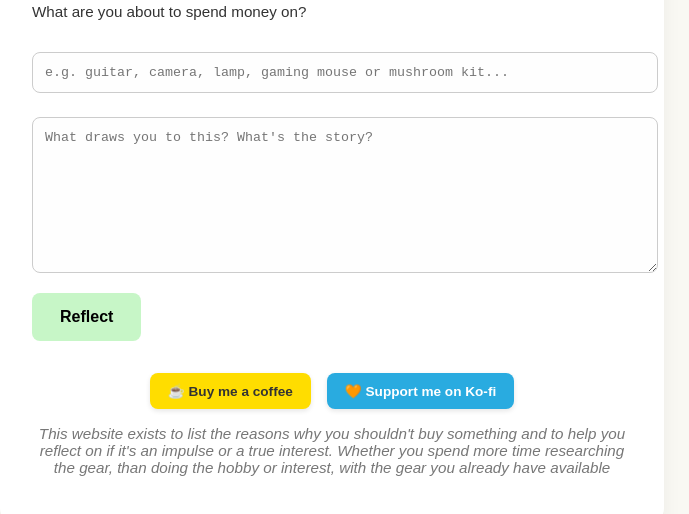
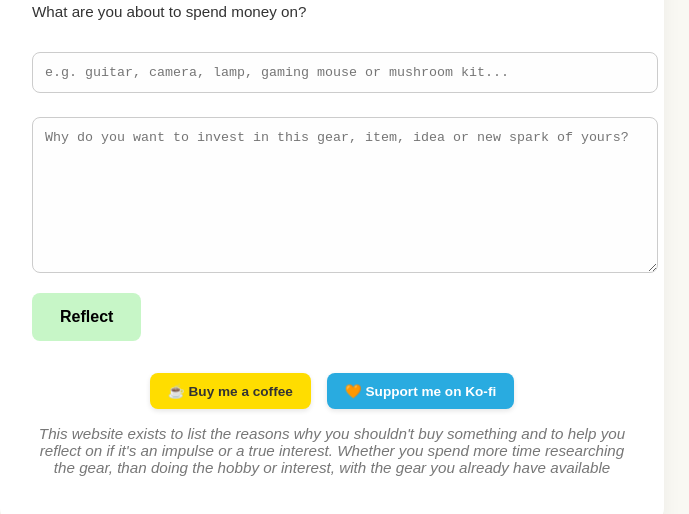
Before and after one commit to Stagnir/adhdimpulse, a website: page index.html in a window 1280 px wide. Shown: the part 144-658 px from the top of the page, without its empty margins (308-997 px from the left). Drawn offline with Linux system fonts and the light colour scheme; a web font is replaced by a local one.

Commit message:
Update index.html

```diff
--- a/index.html
+++ b/index.html
@@ -14,7 +14,7 @@
     <p style="margin-bottom: 1.5rem;">What are you about to spend money on?</p>
 
     <input type="text" id="itemInput" placeholder="e.g. guitar, camera, lamp, gaming mouse or mushroom kit..." />
-    <textarea id="journalEntry" placeholder="What draws you to this? What's the story?"></textarea>
+    <textarea id="journalEntry" placeholder="Why do you want to invest in this gear, item, idea or new spark of yours?"></textarea>
 
     <button onclick="checkImpulse()">Reflect</button>
 
```
